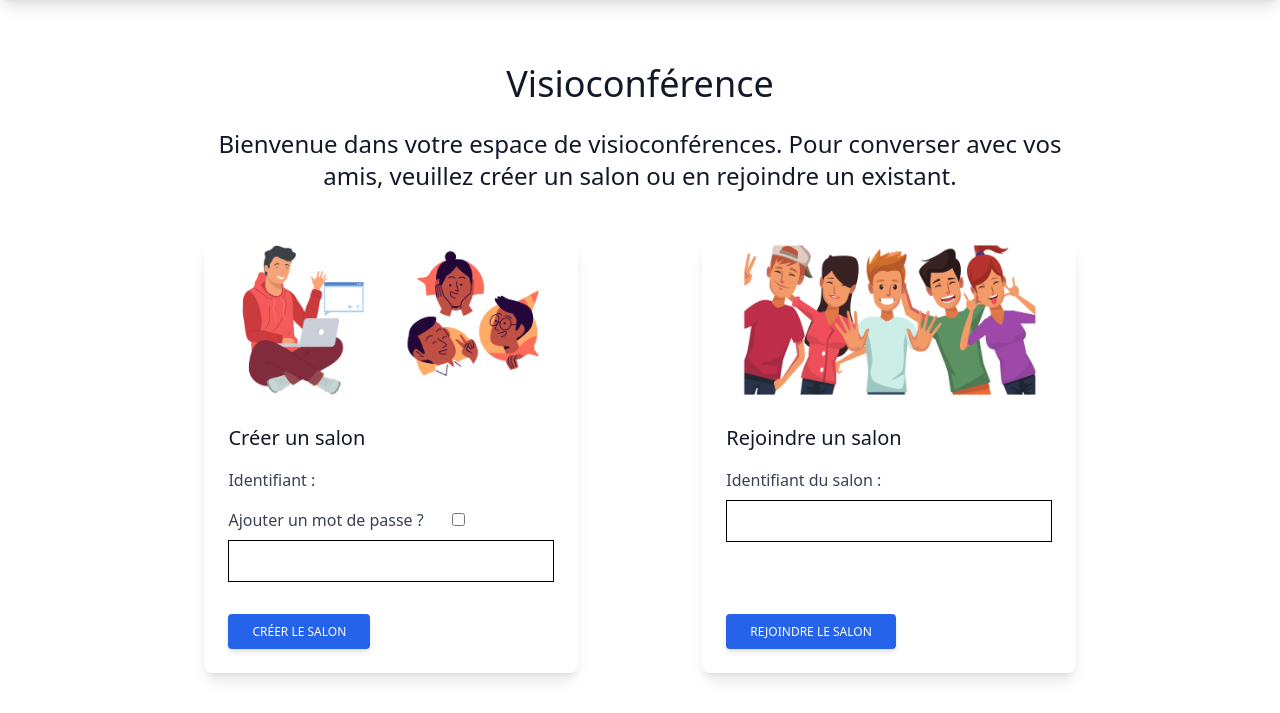
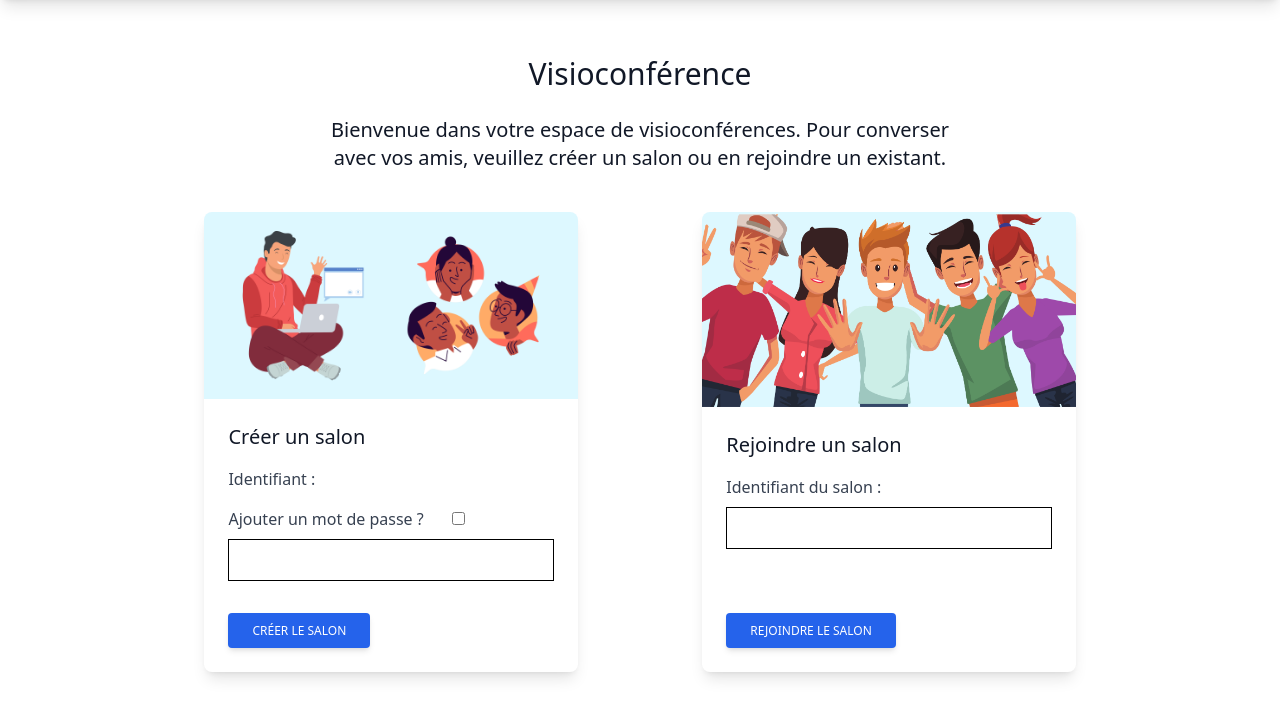
Before and after one commit to SMART-4IF/WebApp, a Django app: template streamApp/templates/visioconf/menu.html in a window 1280 px wide. Shown: the part 64-777 px from the top of the page. Run offline with Django 3.2, Linux system fonts and the light colour scheme; the template is opened without the code that fills it, so the values that code supplies are empty; some libraries are stand-ins or nearby versions.

Commit message:
images finales

```diff
--- a/streamApp/templates/visioconf/menu.html
+++ b/streamApp/templates/visioconf/menu.html
@@ -9,12 +9,12 @@
 </head>
 <body>
 {% include 'components/navbar.html' %}
-<h1 class="text-gray-900 text-4xl text-center font-medium mt-16 mb-4"> Visioconférence </h1>
-<h3 class="text-gray-900 text-2xl text-center font-light mt-6 mb-12 w-2/3 mx-auto block"> Bienvenue dans votre espace de visioconférences. Pour converser avec vos amis, veuillez créer un salon ou en rejoindre un existant. </h3>
+<h1 class="text-gray-900 text-3xl text-center font-medium mt-14 mb-4"> Visioconférence </h1>
+<h3 class="text-gray-900 text-xl text-center font-light mt-6 mb-10 w-1/2 mx-auto block"> Bienvenue dans votre espace de visioconférences. Pour converser avec vos amis, veuillez créer un salon ou en rejoindre un existant. </h3>
 
 <div class="flex place-content-evenly w-full px-20">
     <div class="w-1/3 rounded-lg shadow-lg flex flex-col">
-        <img class="rounded-t-lg h-40 object-cover" src="{% static 'creerSalon.png' %}" alt=""/>
+        <img class="rounded-t-lg" src="{% static 'creerSalon.png' %}" alt=""/>
         {{ uuid|json_script:"uuid" }}
         <h2 class="text-gray-900 text-xl font-medium mx-6 mt-6 mb-4"> Créer un salon </h2>
         <div class="mx-6 text-gray-700 text-base">Identifiant : </div>
@@ -27,7 +27,7 @@
         <span id="error"> </span>
     </div>
     <div class="w-1/3 rounded-lg shadow-lg flex flex-col">
-        <img class="rounded-t-lg h-40 object-cover" src="{% static 'rejoindreSalon.png' %}" alt=""/>
+        <img class="rounded-t-lg" src="{% static 'rejoindreSalon.png' %}" alt=""/>
         <h2 class="text-gray-900 text-xl font-medium mx-6 mt-6 mb-4"> Rejoindre un salon </h2>
         <div class="mx-6 text-gray-700 text-base"> Identifiant du salon : </div>
         <input id="room_name" class="border border-black mx-6 py-2 px-3 my-2"> <br>
```
Also changed, not shown: db.sqlite3, streamApp/static/creerSalon.png, streamApp/static/login.png, streamApp/static/rejoindreSalon.png.
